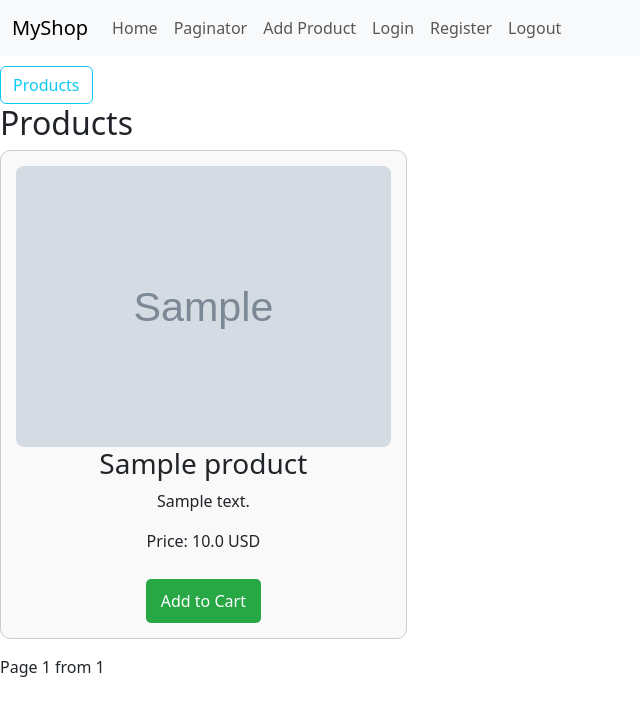
After one commit to YVVV19/main, a Django app: page /paginator/ in a window 1280 px wide. The commit adds this page. Shown: the top 716 px of the page, without its empty margins (0-640 px from the left). Run offline with Django 5.2, Linux system fonts and the light colour scheme; tables that the repository leaves empty hold one stand-in row (values such as "Sample post"); grey boxes marked "Sample" are stand-in pictures.

Commit message:
make_paginator

```diff
--- a/Shop/static/Shop/css/add_product.css
+++ b/Shop/static/Shop/css/add_product.css
@@ -63,7 +63,8 @@ form {
 }
 
 
-form input, form label {
+form input,
+form label {
     display: block;
     width: 100%;
     margin-bottom: 15px;
--- a/Shop/templates/Shop/nav.html
+++ b/Shop/templates/Shop/nav.html
@@ -10,6 +10,9 @@
         <ul class="navbar-nav">
         <li class="nav-item">
             <a class="nav-link" href="{% url 'index' %}">Home</a>
+        </li>
+        <li class="nav-item">
+            <a class="nav-link" href="{% url 'paginator' %}">Paginator</a>
         </li>
         <li class="nav-item">
             <a class="nav-link" href="{% url 'add_product' %}">Add Product</a>
--- /dev/null
+++ b/Shop/templates/Shop/paginator.html
@@ -0,0 +1,49 @@
+{% extends "Shop/__base.html" %}
+{% load static %}
+
+{% block title %}
+    Paginator
+{% endblock title %}
+
+{% block link_css %}
+    <link rel="stylesheet" href="{% static 'Shop/css/style.css' %}">
+{% endblock link_css %}
+
+{% block main %}
+
+    <button class="btn btn-outline-info" type="button" data-bs-toggle="collapse" data-bs-target="#productsCollapse" aria-expanded="false" aria-controls="ProductsCollapse">
+    Products
+    </button>
+    <div class="collapse show" id="productsCollapse">
+    <h2>Products</h2>
+    <ul class="product-list">
+    {% for product in page %}
+        <li class="product-card" id="product-{{ product.name|slugify }}">
+        {% if product.image %}
+            <img src="{{ product.image.url }}" alt="{{ product.name }}">
+        {% else %}
+            <p>[Немає зображення]</p>
+        {% endif %}
+        <h3>{{ product.name }}</h3>
+        <p>{{ product.description }}</p>
+        <p>Price: {{ product.price }} USD</p>
+        <button>Add to Cart</button>
+        </li>
+    {% empty %}
+        <li>Поки немає товарів.</li>
+    {% endfor %}
+    </ul>
+
+    {% if page.has_previous %}
+    <a href="?q={{ query }}&page=1">First</a>
+    <a href="?q={{ query }}&page={{ page.previous_page_number }}">← Back</a>
+    {% endif %}
+
+    <span>Page {{ page.number }} from {{ page.paginator.num_pages }}</span>
+
+    {% if page.has_next %}
+    <a href="?q={{ query }}&page={{ page.next_page_number }}">Next →</a>
+    <a href="?q={{ query }}&page={{ page.paginator.num_pages }}">Last</a>
+    {% endif %}
+    {% endblock main %}
+</div>
--- a/Shop/urls.py
+++ b/Shop/urls.py
@@ -12,4 +12,5 @@ urlpatterns = [
     path('logout/', views.logout_request, name='logout'),
     path('login/', views.login_p, name='login'),
     path('admin_page/', views.add_product, name='add_product'),
+    path('paginator/', views.paginator, name='paginator')
 ] + static(settings.MEDIA_URL, document_root=settings.MEDIA_ROOT)
--- a/Shop/views.py
+++ b/Shop/views.py
@@ -9,6 +9,7 @@ from django.contrib.auth.decorators import login_required
 
 from django.contrib.auth.forms import UserCreationForm, AuthenticationForm
 from django.contrib.auth.models import User
+from django.core.paginator import Paginator
 
 
 def index(request):
@@ -65,3 +66,11 @@ def add_product(request):
     else:
             form = ProductForm()
     return render(request, 'Shop/admin.html', {'form': form})
+
+
+def paginator(request):
+    prod = Product.objects.all()
+    paginator = Paginator(prod, 3)
+    page_number = request.GET.get("page")
+    page = paginator.get_page(page_number)
+    return render(request, 'Shop/paginator.html', {'page':page})
```
